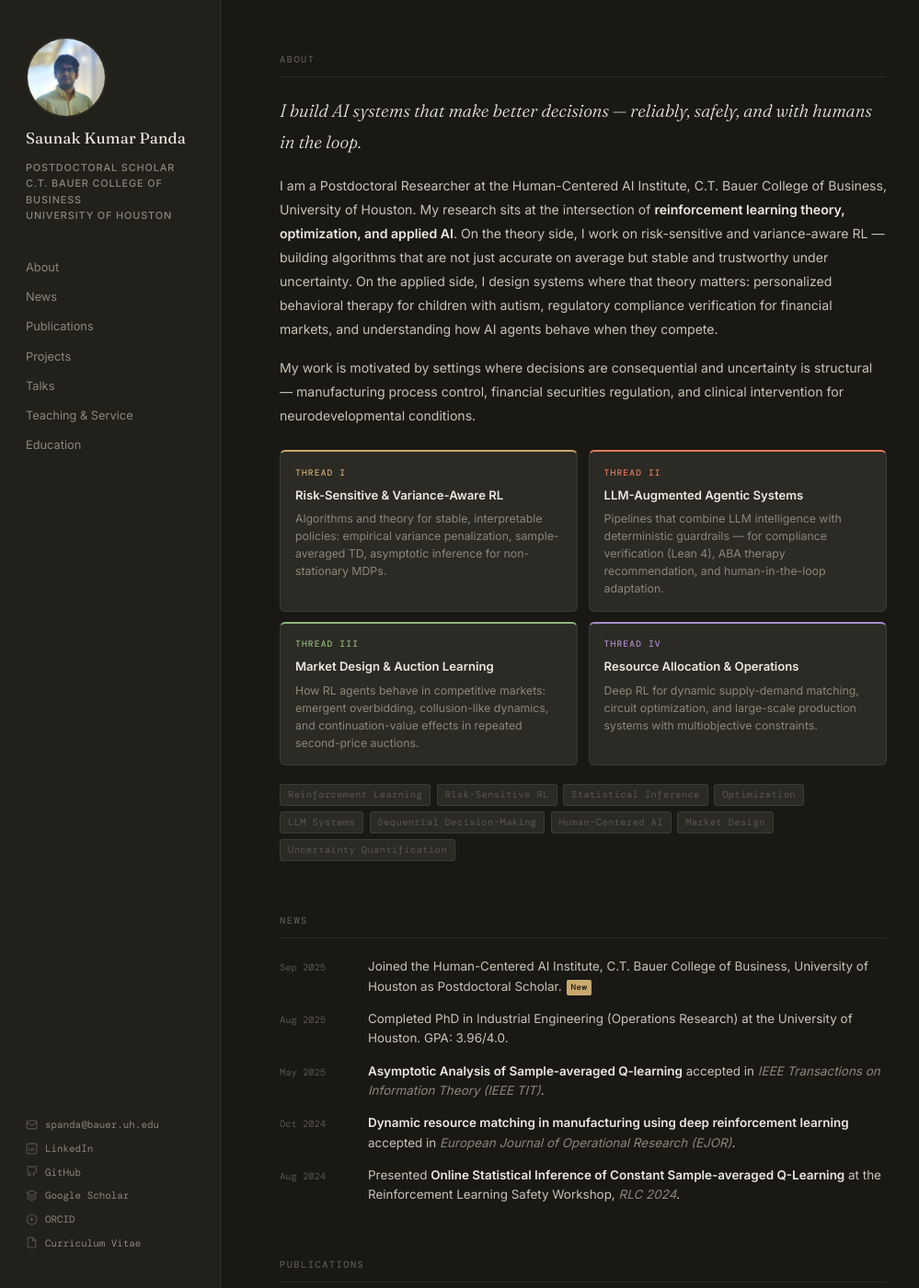
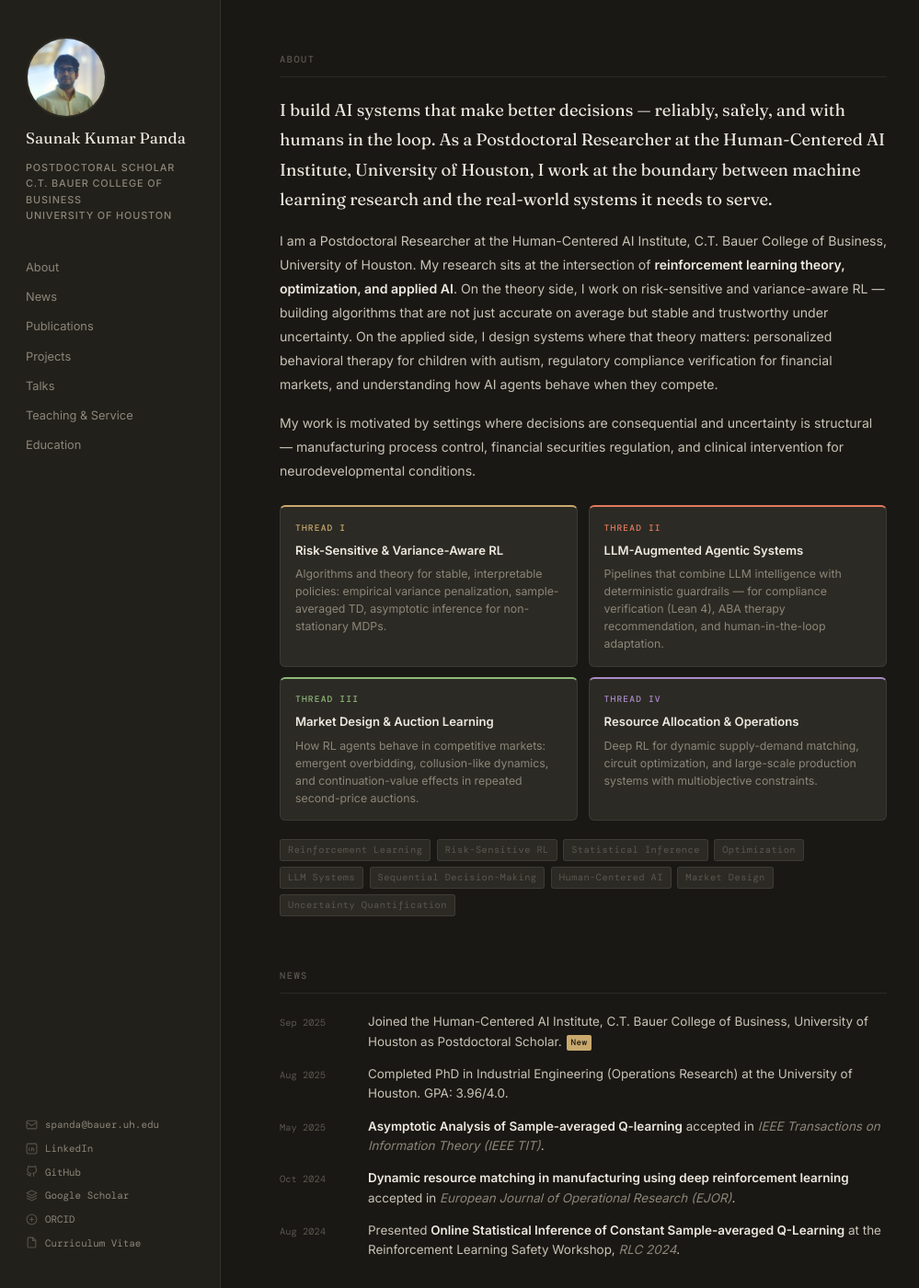
Before and after one commit to saunakp123/pandasaunak.github.io, a Jekyll site: the page built from index.html, in a window 1280 px wide and 1400 px high. Shown: the whole window at 92% size, without its empty margins (0-999 px from the left). Built offline with Jekyll 4.4.1, drawn with Linux system fonts in a browser that asks for light colours.

Commit message:
Refactor about section styling and content
Updated the styling for the about-lede class and modified the content of the about section.

```diff
--- a/index.html
+++ b/index.html
@@ -179,7 +179,7 @@ layout: null
   }
 
   /* ── ABOUT ── */
-  .about-lede {
+  /* .about-lede {
     font-family: var(--serif);
     font-size: 1.2rem;
     font-weight: 300;
@@ -187,7 +187,14 @@ layout: null
     color: var(--ink);
     margin-bottom: 1.1rem;
     font-style: italic;
+  } */
+  .about-lede {
+    font-size: 1.15rem;
+    line-height: 1.75;
+    color: var(--ink);
+    margin-bottom: 1rem;
   }
+
 
   .about-body {
     font-family: var(--sans);
@@ -738,7 +745,7 @@ layout: null
       <div class="section-label">About</div>
 
       <p class="about-lede">
-        I build AI systems that make better decisions — reliably, safely, and with humans in the loop.
+        I build AI systems that make better decisions — reliably, safely, and with humans in the loop. As a Postdoctoral Researcher at the Human-Centered AI Institute, University of Houston, I work at the boundary between machine learning research and the real-world systems it needs to serve.
       </p>
 
       <p class="about-body">
```
